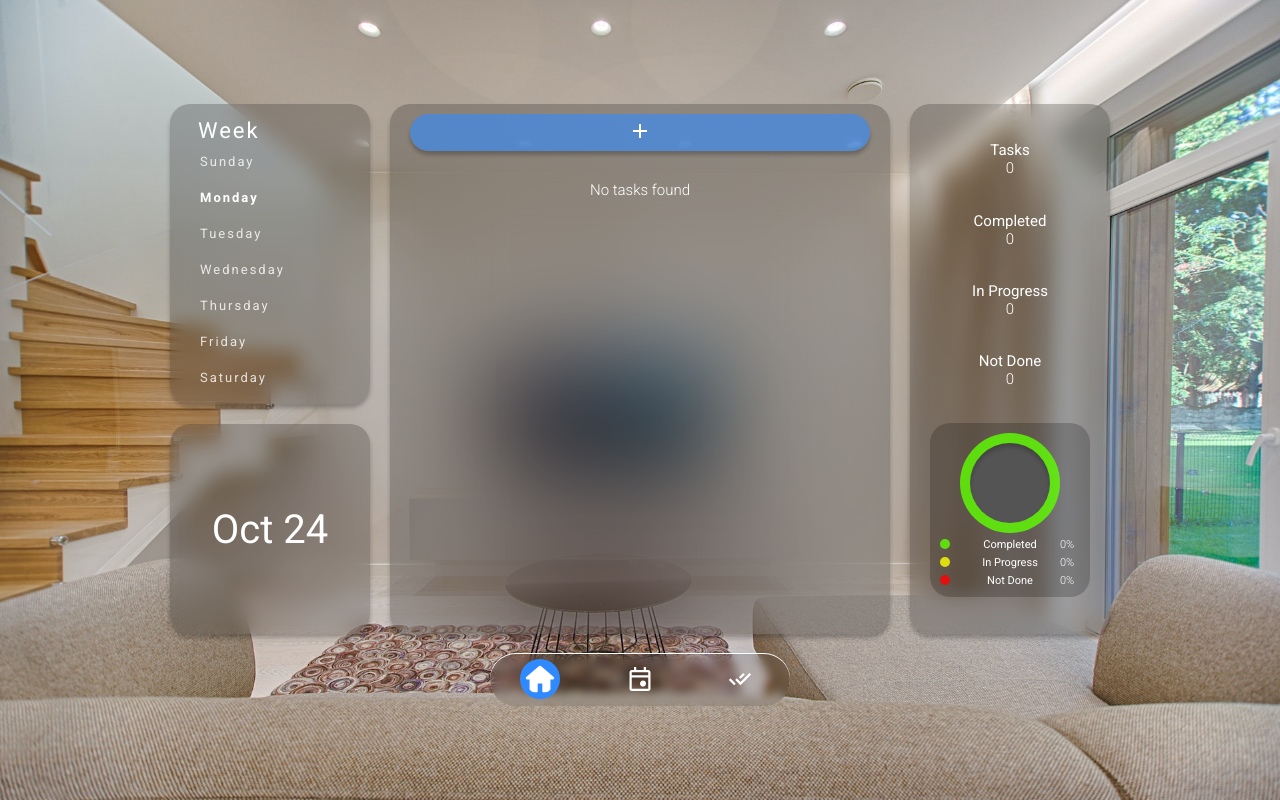
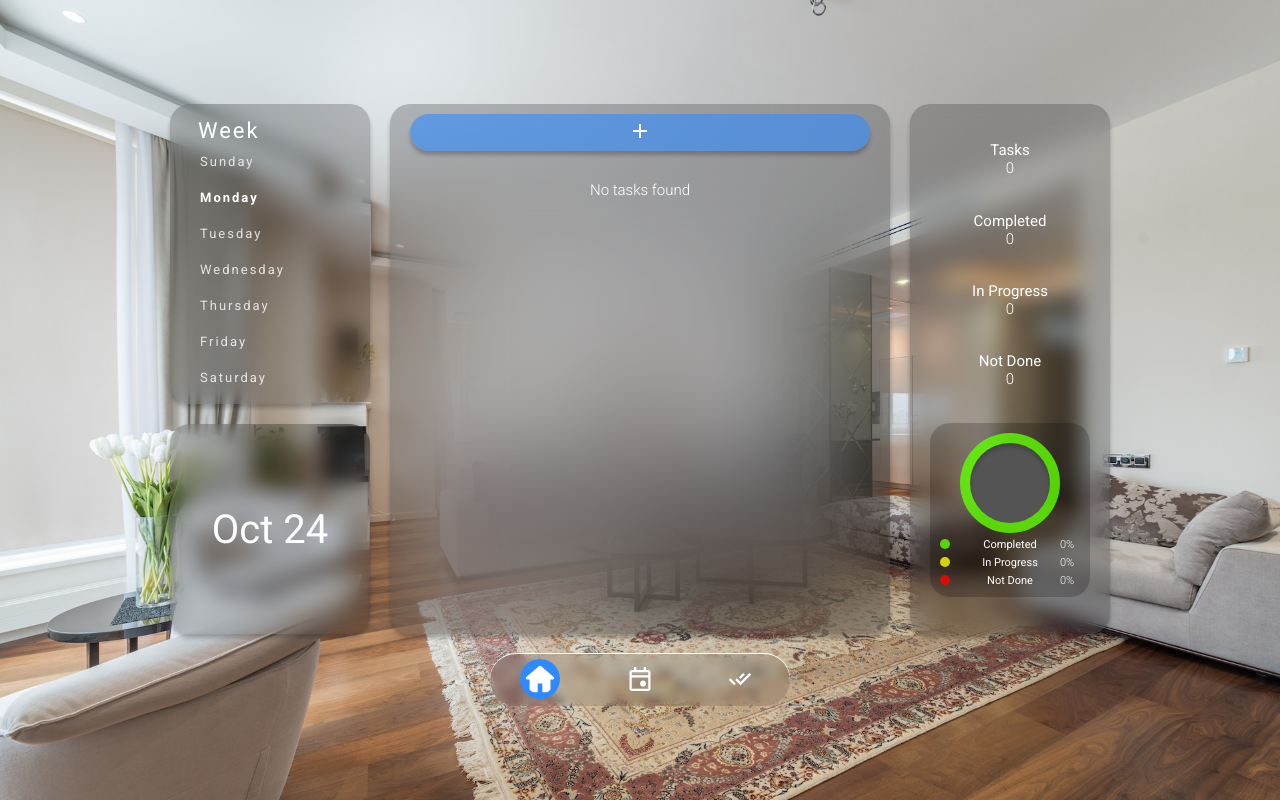
Before and after one commit to matheusnsilva7/Todo-List, a Next.js app: page / in a window 1280 px wide. Built offline with nearby package versions, Linux system fonts and the light colour scheme.

Commit message:
new design

```diff
--- a/styles/globals.css
+++ b/styles/globals.css
@@ -3,7 +3,7 @@
 html,
 body {
   font-size: 10px;
-  background-image: url(../img/background.jpg);
+  background-image: url(../img/background2.jpg);
   background-size: cover;
   width: 100vw;
   height: 100vh;
```
Also changed, not shown: img/background2.jpg (added).
